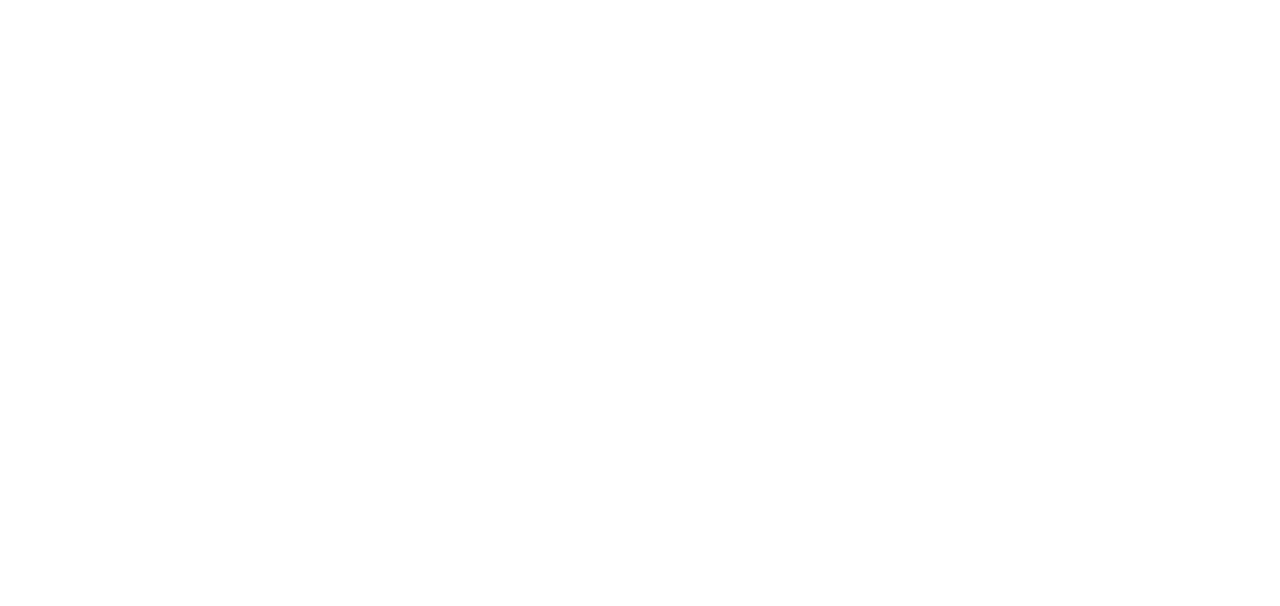
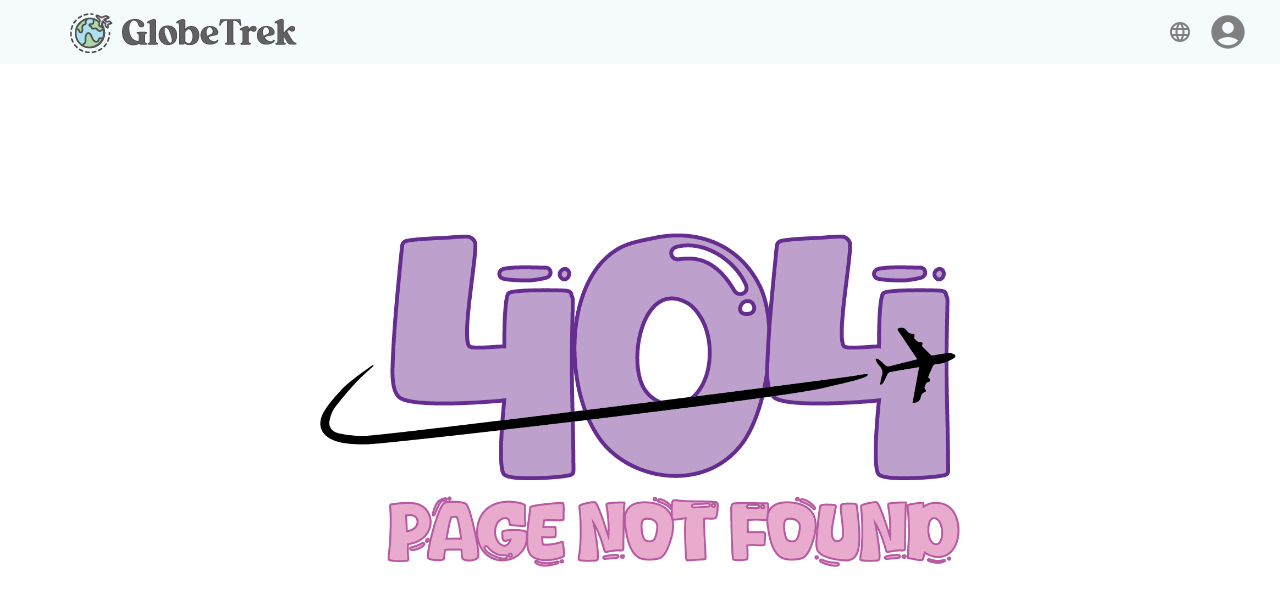
Before and after one commit to nahiavazquez/GlobeTrek-front, a React (Create React App) app: page / in a window 1280 px wide. Before the commit this address had no page. Shown: the top 606 px of the page. Built offline with nearby package versions, Linux system fonts and the light colour scheme.

Commit message:
Update App.js

```diff
--- a/src/App.js
+++ b/src/App.js
@@ -28,7 +28,7 @@
     <div>
       <Container>
         <Routes>
-        <Route path="/GlobeTrek/:language" element={<ValidateLanguage />}>
+        <Route path="/:language" element={<ValidateLanguage />}>
           <Route path="login" element={<Login />} />
           <Route path="register" element={<Register />} />
           <Route path="new_password" element={<NewPassword />} />
@@ -40,7 +40,7 @@
           <Route path="done/:user_id" element={<Done />} />
           <Route path="place/:place_id" element={<Place />} />
         </Route>
-          <Route path="/GlobeTrek/*" element={<ErrorPage />} />
+          <Route path="/*" element={<ErrorPage />} />
         </Routes>
       </Container>
     </div>
```
